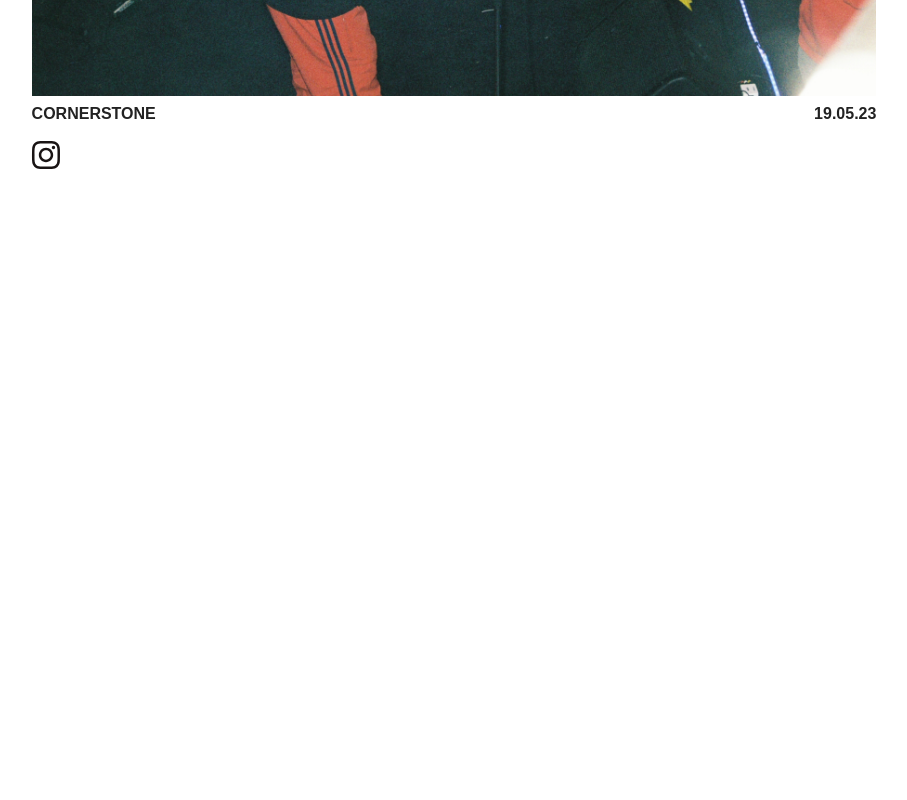
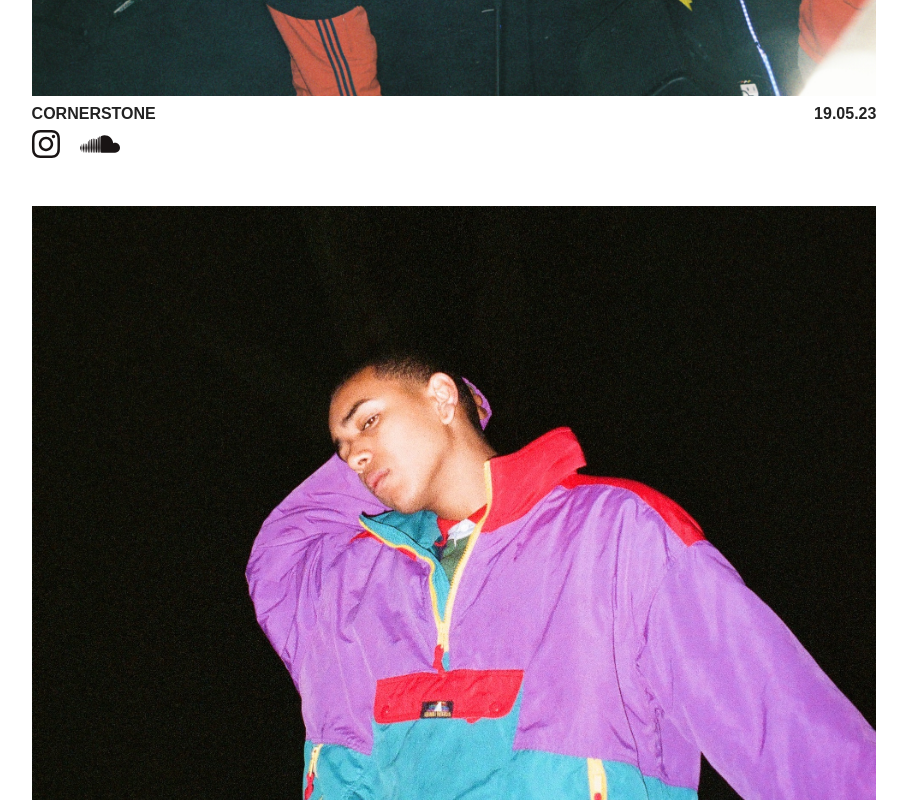
Before and after one commit to kjwilsondev/sadboyportfolio, a React (Create React App) app: page / in a window 1280 px wide. Shown: the part 640-1440 px from the top of the page, without its empty margins (186-1093 px from the left). Before the commit the page ends 827 px from the top, so only its background shows below. Built offline with nearby package versions, Linux system fonts and the light colour scheme.

Commit message:
added second post

```diff
--- a/src/components/home/index.js
+++ b/src/components/home/index.js
@@ -2,6 +2,7 @@ import React, { Component } from "react";
 import Name from "../name";
 import PicPost from "../picpost";
 import cornerstone from "../../cornerstone.jpg";
+import stars from "../../stars.jpg";
 import "./styles.css";
 
 class Home extends Component {
@@ -18,6 +19,15 @@ class Home extends Component {
           // credit="ZOO"
           instagram="https://www.instagram.com/stories/highlights/17862945349403289/"
         />
+        <PicPost
+          title="WHEN THE STARS DONT ALIGN"
+          date="18.08.16"
+          picture={stars}
+          // excerpt="SO HOPE FOR THE BEST"
+          // credit="SCOTTY"
+          instagram="https://www.instagram.com/stories/highlights/17853292324396359/"
+          soundcloud="https://soundcloud.com/sadboykj/when-stars-dont-align"
+        />
       </div>
     );
   }
--- a/src/components/postnavbar/index.js
+++ b/src/components/postnavbar/index.js
@@ -18,6 +18,7 @@ class PostNavbar extends Component {
     const { instagram, soundcloud, apple, spotify } = this.props;
 
     let instagramButton = "";
+    let soundcloudButton = "";
 
     if (instagram !== "NONE") {
       instagramButton = (
@@ -27,10 +28,19 @@ class PostNavbar extends Component {
       );
     }
 
+    if (soundcloud !== "NONE") {
+      soundcloudButton = (
+        <a target="_blank" href={soundcloud}>
+          <FontAwesomeIcon className="icon" icon={faSoundcloud} size="2x" />
+        </a>
+      );
+    }
+
     return (
-      <div className="icons">
-        <p>{instagramButton}</p>
-      </div>
+      <ul className="icons">
+        <li>{instagramButton}</li>
+        <li>{soundcloudButton}</li>
+      </ul>
     );
   }
 }
--- a/src/components/postnavbar/styles.css
+++ b/src/components/postnavbar/styles.css
@@ -1,16 +1,21 @@
 .icon {
   color: var(--color-black);
   align-content: center;
+  padding-right: 20px;
 }
 
 .icons {
   list-style-type: none;
-  flex-direction: column;
-  align-items: center;
-  justify-content: space-between;
-  margin: 0px;
+  display: flex;
+  /* align-items: center; */
+  justify-content: flex-start;
+  /* padding: 10px 11vw; */
+
+  /* list-style-type: none; */
+  flex-direction: row;
+  margin-top: 5px;
   padding: 0px;
-  align-content: center;
+  padding-bottom: 30px;
 }
 
 /* .navbar li:nth-of-type(2) {
```
Also changed, not shown: src/stars.jpg (added).
